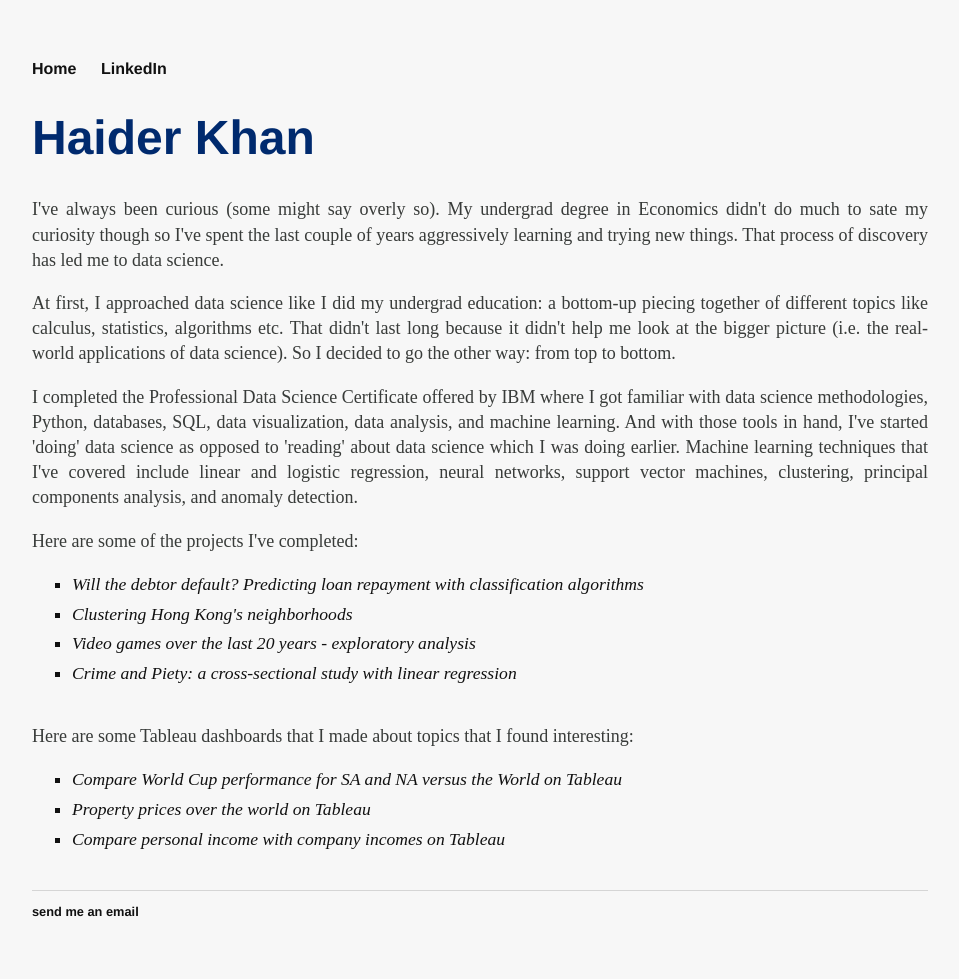
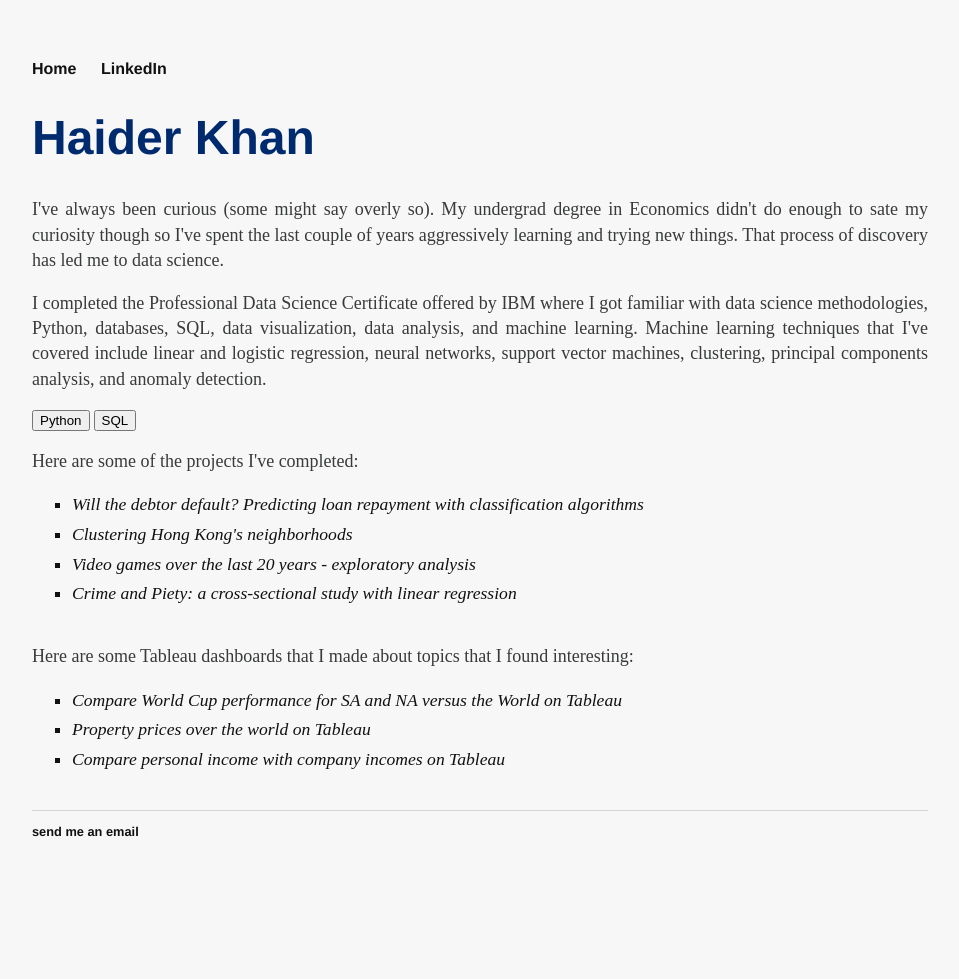
Before and after one commit to h2kh/h2kh.github.io, a Jekyll site: the page built from index.html, in a window 1280 px wide. Shown: the whole page, without its empty margins (160-1119 px from the left). Built offline with Jekyll 4.4.1, drawn with Linux system fonts in a browser that asks for light colours; after the commit the page ends 900 px from its top, so only the background shows below that.

Commit message:
Update index.html

```diff
--- a/index.html
+++ b/index.html
@@ -5,19 +5,17 @@ title: Data Science projects
 
 <div class="blurb">
 	<h1>Haider Khan</h1>
-	<p style="font-size:18px; text-align: justify;">I've always been curious (some might say overly so). My undergrad degree in Economics didn't do much to sate my curiosity though so I've
+	<p>I've always been curious (some might say overly so). My undergrad degree in Economics didn't do enough to sate my curiosity though so I've
 	spent the last couple of years aggressively learning and trying new things. That process of discovery has led me to data science.</p>
 
-	<p style="font-size:18px; text-align: justify;">At first, I approached data science like I did my undergrad education: a bottom-up piecing together of different topics like calculus, statistics,
-		algorithms etc. That didn't last long because it didn't help me look at the bigger picture (i.e. the real-world
-	applications of data science). So I decided to go  the other way: from top to bottom.</p>
+	<p>I completed the Professional Data Science Certificate offered by IBM where I got familiar with data science methodologies, Python,
+	databases, SQL, data visualization, data analysis, and machine learning. Machine learning techniques that I've covered include linear and logistic regression,
+	neural networks, support vector machines, clustering, principal components analysis, and anomaly detection.</p>
 
-	<p style="font-size:18px; text-align: justify;">I completed the Professional Data Science Certificate offered by IBM where I got familiar with data science methodologies, Python,
-	databases, SQL, data visualization, data analysis, and machine learning. And with those tools in hand, I've started 'doing' data science
-	as opposed to 'reading' about data science which I was doing earlier. Machine learning techniques that I've covered include linear and logistic regression,
-		neural networks, support vector machines, clustering, principal components analysis, and anomaly detection.</p>
+	<button class="button1">Python</button>
+	<button class="button1">SQL</button>
 
-	<p style="font-size:18px;">Here are some of the projects I've completed:</p>
+	<p>Here are some of the projects I've completed:</p>
 
 	<ul class="posts">
 
@@ -28,7 +26,7 @@ title: Data Science projects
 	  {% endfor %}
 	</ul>
 
-	<p style="font-size:18px;"> Here are some Tableau dashboards that I made about topics that I found interesting:</p>
+	<p> Here are some Tableau dashboards that I made about topics that I found interesting:</p>
 
 	<ul class="posts">
 
```
